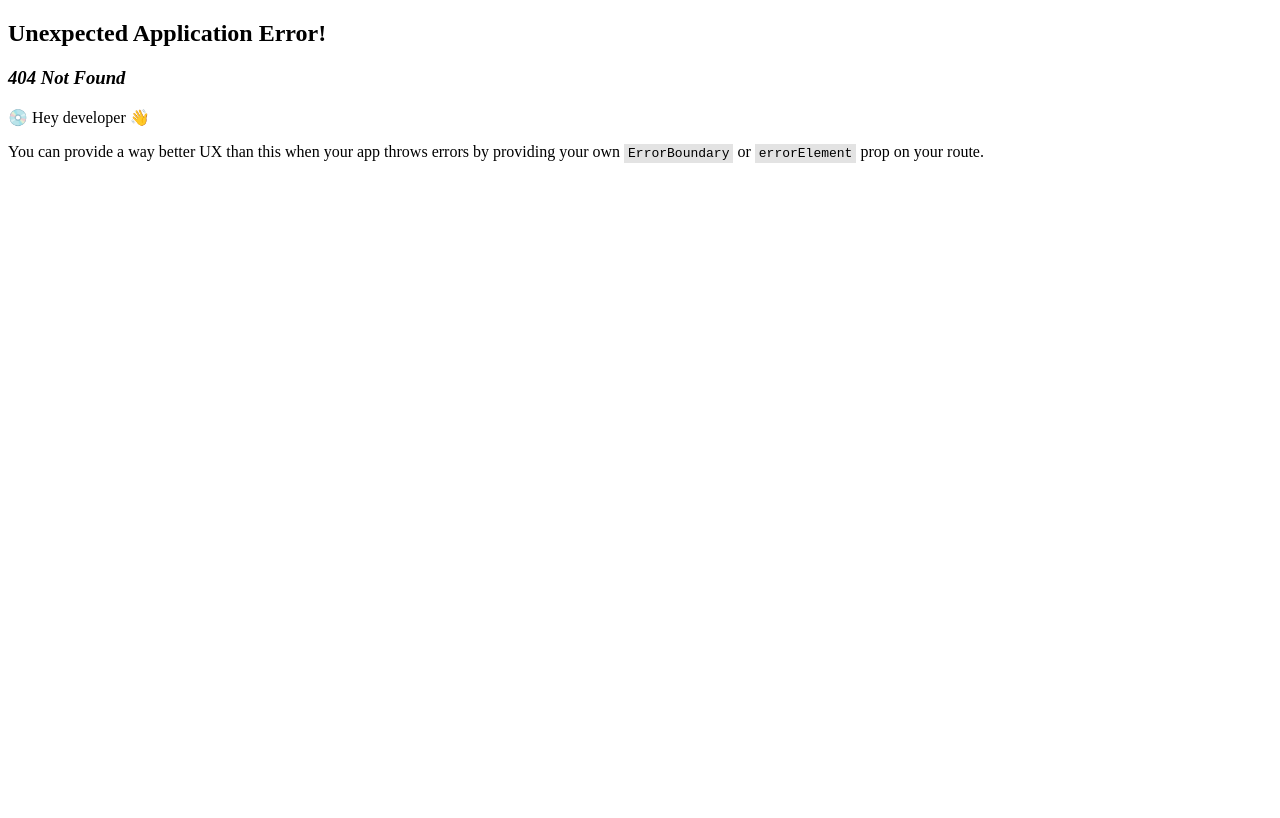
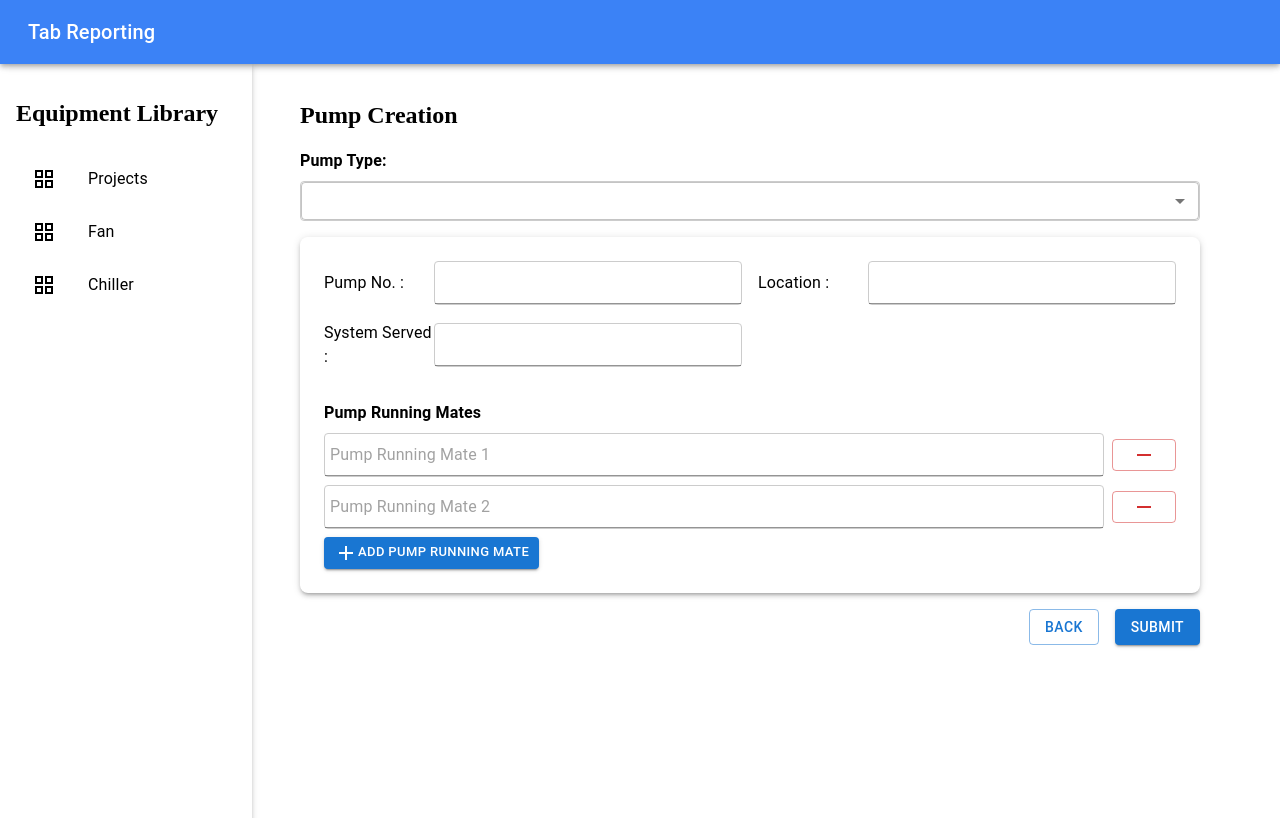
Before and after one commit to harshadyadav8485/ReactViteProject, a React (Vite) app: page /createPumpCreation in a window 1280 px wide. Before the commit this address had no page. Built offline with nearby package versions, Linux system fonts and the light colour scheme.

Commit message:
create projects component and doing all changes in that

```diff
--- a/src/App.jsx
+++ b/src/App.jsx
@@ -19,6 +19,7 @@ import SampleTestData from "./Pages/SampleTestData";
 import Projects from "./Pages/Projects";
 import CreateProject from "./Pages/CreateProject";
 import EditProject from "./Pages/EditProject";
+import CreatePumpCreation from "./Pages/CreatePumpCreation";
 
 
 function App() {
@@ -86,7 +87,11 @@ function App() {
         {
           path: "editProject",
           element: <EditProject/>,
+        },{
+          path: "createPumpCreation",
+          element: <CreatePumpCreation/>,
         }
+
       ],
     },
   ]);
--- a/src/Pages/AllPump.jsx
+++ b/src/Pages/AllPump.jsx
@@ -38,7 +38,7 @@ const AllPump = () => {
       <Box display="flex" justifyContent="space-between" sx={{ mb: 2 }}>
         <TextField
           variant="outlined"
-          placeholder="Search Pump..."
+          placeholder="Search Project..."
           sx={{ width: "50%" }}
           InputProps={{
             sx: { height: "40px" },
--- a/src/Pages/CreatePump.jsx
+++ b/src/Pages/CreatePump.jsx
@@ -190,7 +190,7 @@ const CreatePump = () => {
         <Box display="flex" justifyContent="flex-end" sx={{mt:2}}>
               <Button
                 variant="outlined"
-                onClick={() => navigate("/projects")}
+                onClick={() => navigate("/createPumpCreation")}
                 sx={{ mr: 2 }}
               >
                 Back
--- /dev/null
+++ b/src/Pages/CreatePumpCreation.jsx
@@ -0,0 +1,199 @@
+import React, { useState } from "react";
+import { Box, Input, Button, Typography, Select, MenuItem } from "@mui/material";
+import { useNavigate } from "react-router-dom";
+import AddIcon from "@mui/icons-material/Add";
+import RemoveIcon from "@mui/icons-material/Remove";
+
+function CreatePumpCreation() {
+  const navigate = useNavigate();
+
+   const [pumpRunningMates, setPumpRunningMates] = useState(["", ""]);
+
+  // State for dropdown selection
+  const [pumpType, setPumpType] = useState("");
+
+  // Handle dropdown change
+  const handlePumpTypeChange = (event) => {
+    setPumpType(event.target.value);
+  };
+
+  // Handle adding a new pump running mate field
+  const handleAddPumpMate = () => {
+    setPumpRunningMates([...pumpRunningMates, ""]);
+  };
+
+  // Handle removing a pump running mate field
+  const handleRemovePumpMate = (index) => {
+    const updatedPumpMates = [...pumpRunningMates];
+    updatedPumpMates.splice(index, 1);
+    setPumpRunningMates(updatedPumpMates);
+  };
+
+  // Handle input change
+  const handlePumpMateChange = (index, value) => {
+    const updatedPumpMates = [...pumpRunningMates];
+    updatedPumpMates[index] = value;
+    setPumpRunningMates(updatedPumpMates);
+  };
+
+  return (
+    <>
+      <Box sx={{ pl: 9, pr: 9, mt: 1 }}>
+        <Box sx={{ mb: 1 }}>
+          <h2>Pump Creation</h2>
+        </Box>
+
+        {/* Dropdown for Pump Type */}
+        <Box sx={{ mb: 2 }}>
+          <Typography sx={{ fontWeight: "bold" }}>Pump Type:</Typography>
+                <Select
+                    value={pumpType}
+                    onChange={handlePumpTypeChange}
+                    fullWidth
+                    sx={{
+                        border: "1px solid #ccc",
+                        padding: "2px",
+                        borderRadius: "4px",
+                        mt: 1,
+                        height: "40px",
+                        fontSize: "14px",
+                    }}
+                    >
+                    <MenuItem value="Parallel">Parallel</MenuItem>
+                    <MenuItem value="Stand By">Stand By</MenuItem>
+                    <MenuItem value="Stand Alone">Stand Alone</MenuItem>
+                    <MenuItem value="Stand Alone">Lead/Lag</MenuItem>
+                    </Select>
+
+        </Box>
+
+        <Box
+          component="form"
+          sx={{
+            display: "flex",
+            flexDirection: "column",
+            gap: 2,
+            maxWidth: 1100,
+            margin: "auto",
+            padding: 3,
+            boxShadow: 3,
+            borderRadius: 2,
+          }}
+        >
+          <Box
+            sx={{
+              display: "grid",
+              gridTemplateColumns: "repeat(2, 1fr)",
+              gap: 2,
+            }}
+          >
+            <Box display="flex" alignItems="center">
+              <Typography sx={{ minWidth: "110px" }}>Pump No. :</Typography>
+              <Input
+                fullWidth
+                name="pumpNumber"
+                readOnly
+                sx={{
+                  border: "1px solid #ccc",
+                  padding: "5px",
+                  borderRadius: "4px",
+                }}
+              />
+            </Box>
+
+            <Box display="flex" alignItems="center">
+              <Typography sx={{ minWidth: "110px" }}>Location :</Typography>
+              <Input
+                fullWidth
+                name="location"
+                readOnly
+                sx={{
+                  border: "1px solid #ccc",
+                  padding: "5px",
+                  borderRadius: "4px",
+                }}
+              />
+            </Box>
+
+            <Box display="flex" alignItems="center">
+              <Typography sx={{ minWidth: "110px" }}>
+                System Served :
+              </Typography>
+              <Input
+                fullWidth
+                name="systemServed"
+                readOnly
+                sx={{
+                  border: "1px solid #ccc",
+                  padding: "5px",
+                  borderRadius: "4px",
+                }}
+              />
+            </Box>
+          </Box>
+
+          {/* Pump Running Mates Section */}
+          <Box sx={{ mt: 2 }}>
+            <Typography sx={{ fontWeight: "bold" }}>Pump Running Mates</Typography>
+            {pumpRunningMates.map((mate, index) => (
+              <Box
+                key={index}
+                sx={{
+                  display: "flex",
+                  alignItems: "center",
+                  gap: 1,
+                  mt: 1,
+                }}
+              >
+                <Input
+                  placeholder={`Pump Running Mate ${index + 1}`}
+                  fullWidth
+                  value={mate}
+                  onChange={(e) => handlePumpMateChange(index, e.target.value)}
+                  sx={{
+                    border: "1px solid #ccc",
+                    padding: "5px",
+                    borderRadius: "4px",
+                  }}
+                />
+                <Button
+                  variant="outlined"
+                  color="error"
+                  size="small"
+                  onClick={() => handleRemovePumpMate(index)}
+                  disabled={pumpRunningMates.length === 1} // Prevent removing last field
+                >
+                  <RemoveIcon />
+                </Button>
+              </Box>
+            ))}
+            <Button
+              variant="contained"
+              color="primary"
+              size="small"
+              sx={{ mt: 1 }}
+              onClick={handleAddPumpMate}
+            >
+              <AddIcon /> Add Pump Running Mate
+            </Button>
+          </Box>
+        </Box>
+
+        <Box display="flex" justifyContent="flex-end" sx={{ mt: 2 }}>
+             <Button
+                          variant="outlined"
+                          onClick={() => navigate("/projects")}
+                          sx={{ mr: 2 }}
+                        >
+                          Back
+                        </Button>
+          <Button variant="contained" onClick={() => navigate("/createpump")}>
+            Submit
+          </Button>
+        </Box>
+      </Box>
+    </>
+  );
+}
+
+export default CreatePumpCreation;
--- a/src/Pages/Projects.jsx
+++ b/src/Pages/Projects.jsx
@@ -1,9 +1,9 @@
-import { Card, CardContent, Typography, Grid, Container, LinearProgress, IconButton, Tooltip,Button, Box } from "@mui/material";
+import { Card, CardContent, Typography, Grid, Container, LinearProgress, IconButton, Tooltip, Button, Box } from "@mui/material";
 import { Edit } from "@mui/icons-material";
 import { useNavigate } from "react-router-dom";
 
 export default function Projects() {
-  const navigate = useNavigate(); // Initialize navigation
+  const navigate = useNavigate();
 
   const projectTitle = "UBC School of Biomedical Engineering";
 
@@ -133,14 +133,9 @@ export default function Projects() {
       {sections.map((section) => (
         <div key={section.id} style={{ marginBottom: "2rem" }}>
           <Box display="flex" justifyContent="flex-end">
-              <Button
-                variant="contained"
-                color="primary"
-                onClick={() => navigate("/createPump")}
-              >
+            <Button variant="contained" color="primary" onClick={() => navigate("/createPumpCreation")}>
               Create Pump
             </Button>
-
           </Box>
           <Typography variant="h6" gutterBottom>
             {section.title}
@@ -154,33 +149,25 @@ export default function Projects() {
                       <Grid container spacing={1}>
                         {card.subCards.map((subCard) => (
                           <Grid item xs={12} sm={4} key={subCard.id}>
-                            <Tooltip title={subCard.name === "P-06-07A" ? "Click here to fill actual data" : ""}>
+                            <Tooltip title={`Click here to fill actual data for ${subCard.name}`}>
                               <Card
-                                sx={{
-                                  p: 1,
-                                  boxShadow: 1,
-                                  cursor: "pointer",
-                                  position: "relative",
-                                }}
+                                sx={{ p: 1, boxShadow: 1, cursor: "pointer", position: "relative" }}
                                 onClick={() => navigate(`/actualPump?id=${subCard.id}`)}
                               >
                                 <CardContent>
                                   <Typography variant="subtitle2" sx={{ display: "flex", alignItems: "center", justifyContent: "space-between" }}>
                                     {subCard.name}
-                                    {/* Add Edit Button with Tooltip for P-06-07A */}
-                                    {subCard.name === "P-06-07A" && (
                                     <Tooltip title="Edit Pump Data">
                                       <IconButton
                                         size="small"
                                         onClick={(e) => {
-                                            e.stopPropagation(); // Prevent card click
+                                          e.stopPropagation();
                                           navigate(`/pumpCreation?id=${subCard.id}`);
                                         }}
                                       >
                                         <Edit fontSize="small" />
                                       </IconButton>
                                     </Tooltip>
-                                    )}
                                   </Typography>
                                   {subCard.progressList.map((progressItem) => (
                                     <div key={progressItem.label}>
@@ -190,7 +177,7 @@ export default function Projects() {
                                       <LinearProgress
                                         variant="determinate"
                                         value={progressItem.value}
-                                        color="error" // Set all progress bars to red
+                                        color="error"
                                         sx={{ mb: 1 }}
                                       />
                                     </div>
```
Lines whose indentation alone changed are shown as unchanged.
